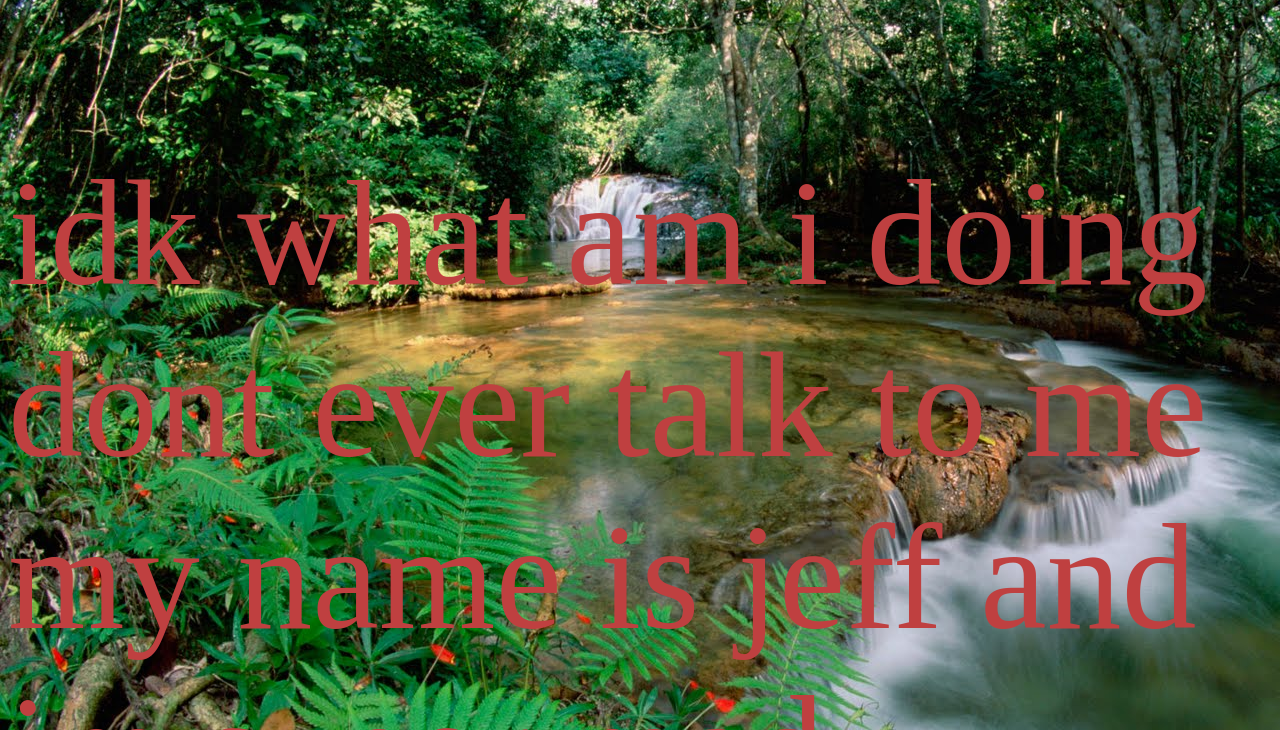
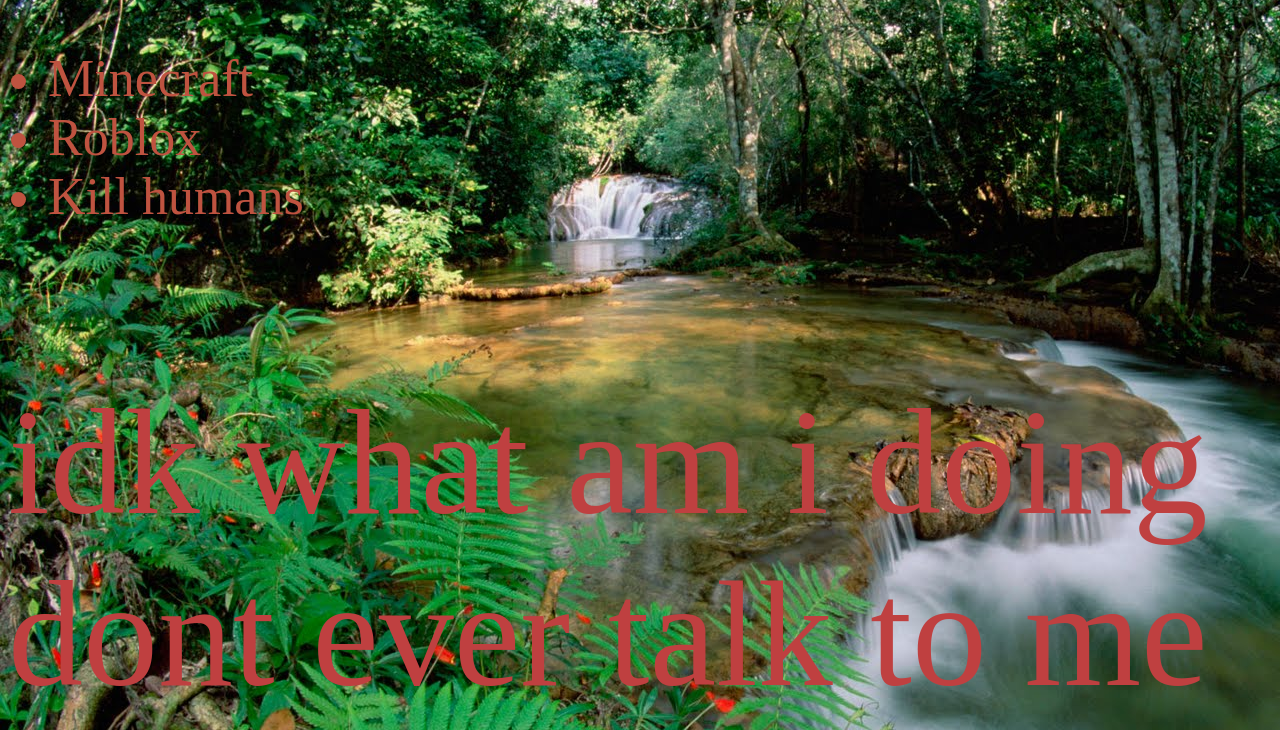
Before and after one commit to pigxie/webclass, a plain HTML site: page index.html in a window 1280 px wide. Shown: the part 70-800 px from the top of the page. Drawn offline with Linux system fonts and the light colour scheme.

Commit message:
I am killing you!

```diff
--- a/index.html
+++ b/index.html
@@ -6,7 +6,14 @@
 	         ok soo what am i doing?
 		</title>
 	 </head>
-        <h1 style="font-size:52px; color:hsl(0,50%,50%);"> I love nutella and chicken nuggets! ya yeet! </h1>
+        <h1 style="font-size:52px; color:hsl(2,50%,50%);"> I love nutella and chicken nuggets! ya yeet! </h1>
+		<nav style="font-size:52px; color:hsl(9,50%,50%);">
+		<ul>
+			<li>Minecraft</li>
+			<li>Roblox</li>
+			<li>Kill humans</li>
+		</ul>
+	</nav>
 	 <body background="images\n5.jpg">
 	    <p style="font-size:150px; color:hsl(0,50%,50%);">
           idk what am i doing dont ever talk to me
```
